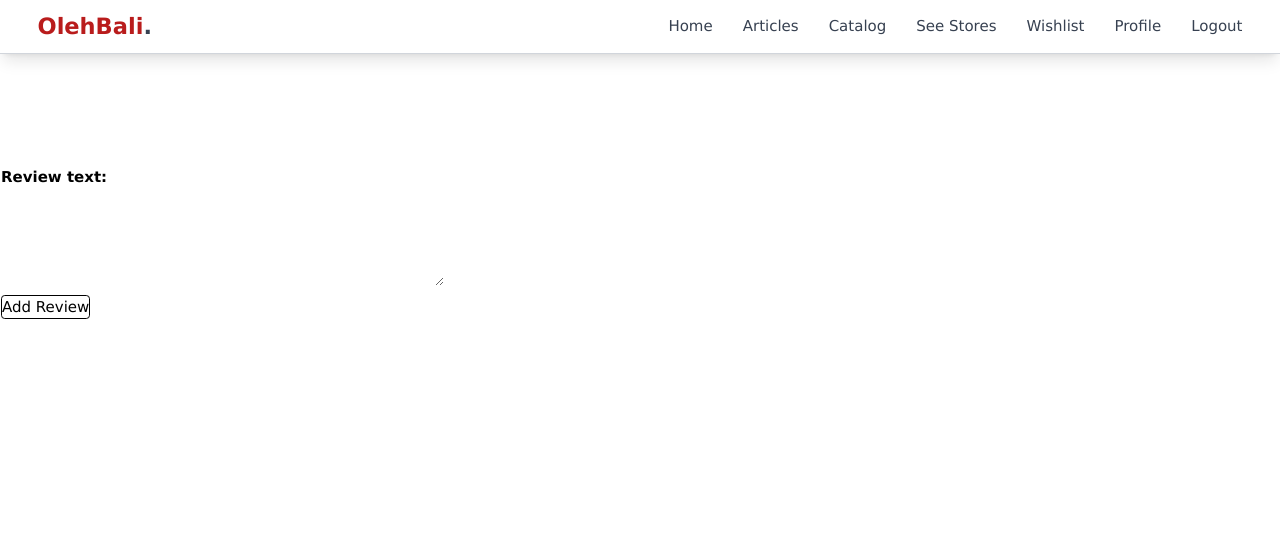
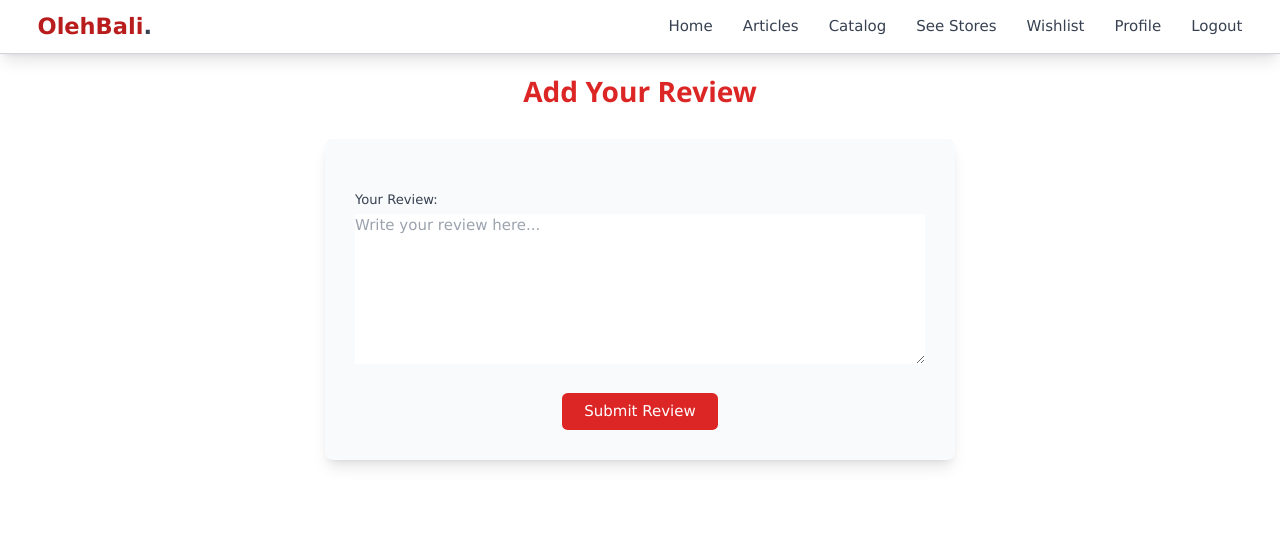
Before and after one commit to B11-PBP-2024/oleh-bali, a Django app: template review/templates/create_review.html in a window 1280 px wide. Shown: the top 534 px of the page. Run offline with Django 5.2, Linux system fonts and the light colour scheme; the template is opened without the code that fills it: values that come from a table or form of the project are taken from there, others are empty; some libraries are stand-ins or nearby versions.

Commit message:
edit create review page

```diff
--- a/review/templates/create_review.html
+++ b/review/templates/create_review.html
@@ -2,17 +2,42 @@
 {% block meta %}
 <title>Review</title>
 {% endblock meta %}
+
 {% block content %}
 {% include 'navbar_buyer.html' %}
-<form class="pt-16" method="POST">
-    {% csrf_token %}
-    <table>
-        {{form.as_table}}
-        <tr>
-            <td>
-                <input type="submit" value="Add Review" class="rounded border border-black">
-            </td>
-        </tr>
-    </table>
-</form>
-{% endblock content%}
+
+<div class="py-20 bg-white">
+    <h1 class="text-3xl font-bold text-red-600 text-center mb-8">Add Your Review</h1>
+
+    <div class="max-w-2xl mx-auto bg-gray-50 p-8 rounded-lg shadow-lg">
+        <form method="POST" class="space-y-6">
+            {% csrf_token %}
+
+            <!-- Display Errors if Any -->
+            {{ form.non_field_errors }}
+
+            <!-- Form Fields -->
+            <div>
+                <!-- Label -->
+                <label for="id_review_text" class="block text-sm font-medium text-gray-700">Your Review:</label>
+                <div class="mt-1">
+                    <textarea name="review_text" id="id_review_text" class="custom-input w-full h-40" placeholder="Write your review here..."></textarea>
+
+                    <!-- Error Message -->
+                    {% if form.review_text.errors %}
+                        <p class="text-red-500 text-sm mt-2">{{ form.review_text.errors }}</p>
+                    {% endif %}
+                </div>
+            </div>
+
+            <!-- Submit Button -->
+            <div class="mt-6 text-center">
+                <button type="submit" class="bg-red-600 text-white px-6 py-2 rounded-md hover:bg-red-500 transition duration-300">
+                    Submit Review
+                </button>
+            </div>
+        </form>
+    </div>
+</div>
+
+{% endblock content %}
```
Also changed, not shown: review/templates/review_page.html (line endings or trailing spaces).
